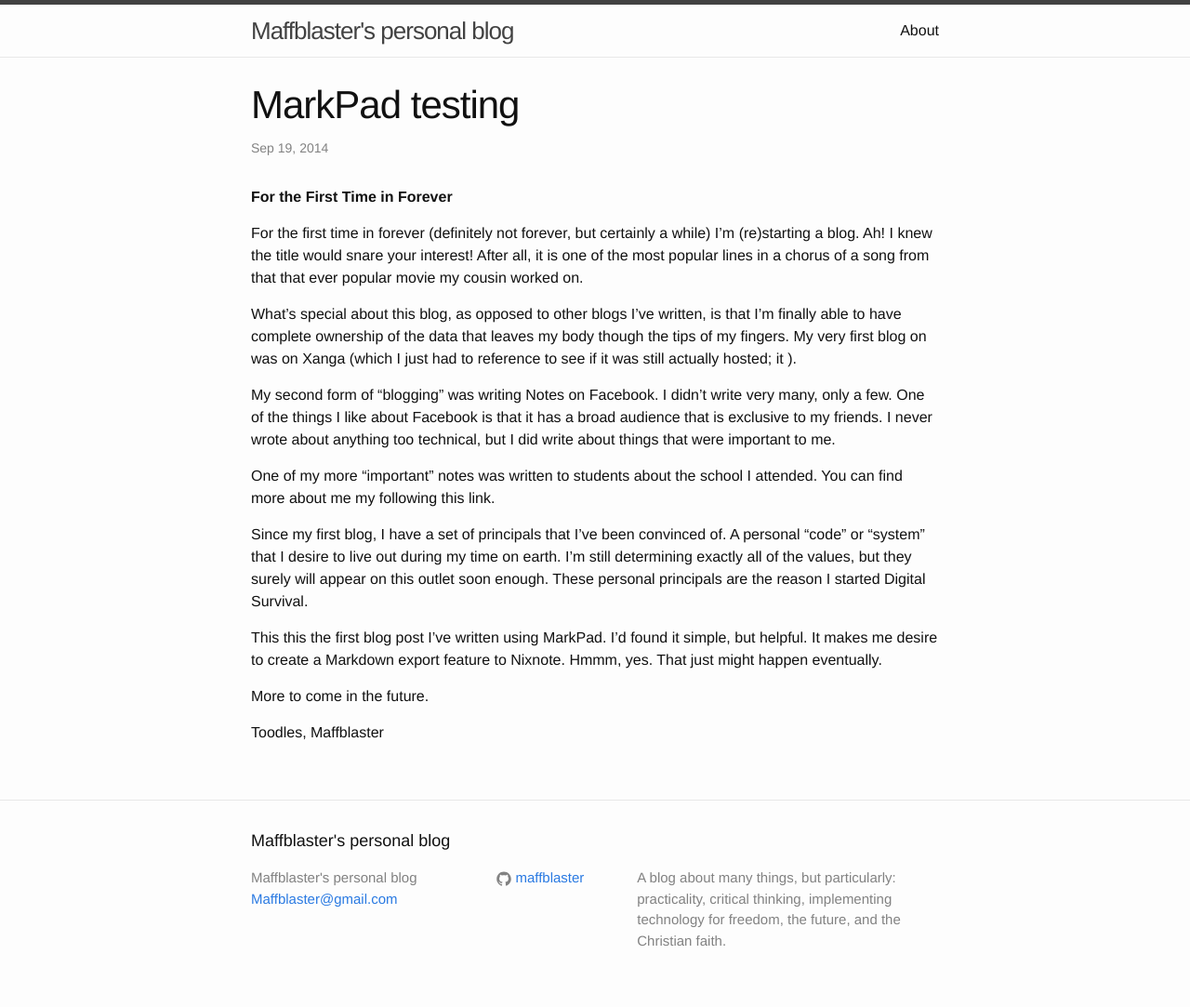
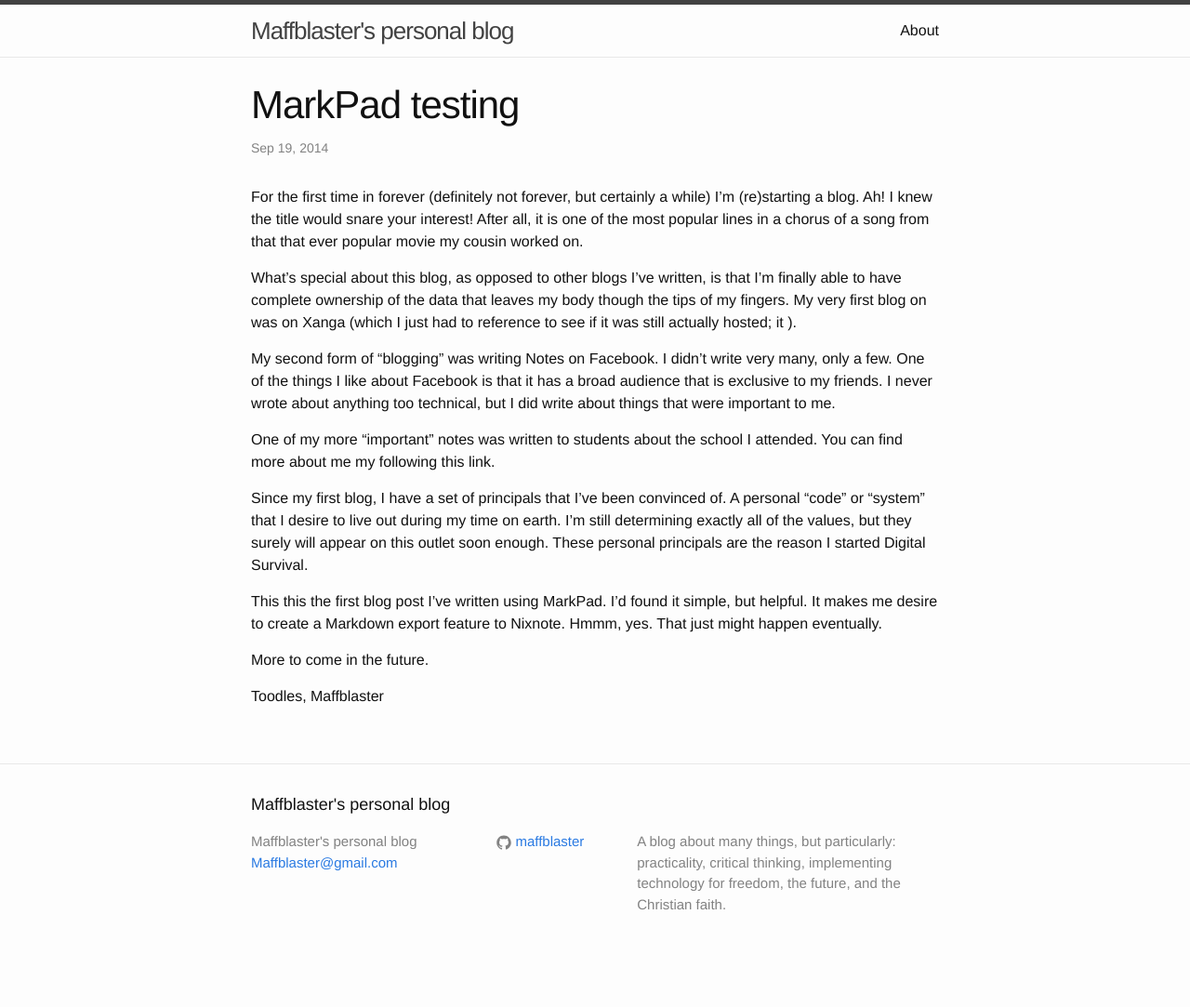
Before and after one commit to maffblaster/maffblaster.github.io, a Jekyll site: the page built from _posts/miscellaneous/2014-09-19-for-the-first-time-in-forever.markdown, in a window 1280 px wide. Shown: the whole page at 93% size. Built offline with Jekyll 4.4.1, drawn with Linux system fonts in a browser that asks for light colours; after the commit the page ends 1044 px from its top, so only the background shows below that.

Commit message:
A minor edit to the MarkPad entry.

```diff
--- a/_posts/miscellaneous/2014-09-19-for-the-first-time-in-forever.markdown
+++ b/_posts/miscellaneous/2014-09-19-for-the-first-time-in-forever.markdown
@@ -7,7 +7,6 @@
 date: 2014-09-19 10:40:00 -07:00
 tags: "MarkPad, Windows 7"
 ---
-**For the First Time in Forever**
 
 For the first time in forever (definitely not forever, but certainly a while) I'm (re)starting a blog. Ah! I knew the title would snare your interest! After all, it is one of the most popular lines in a chorus of a song from that that ever popular movie my cousin worked on.
 
--- a/index.html
+++ b/index.html
@@ -4,7 +4,7 @@
 
 <div class="home">
 
-  <h1 class="page-heading">Blog Posts</h1>
+  <h1 class="page-heading">Blog Posts:</h1>
 
   <ul class="post-list">
     {% for post in site.posts %}
```
